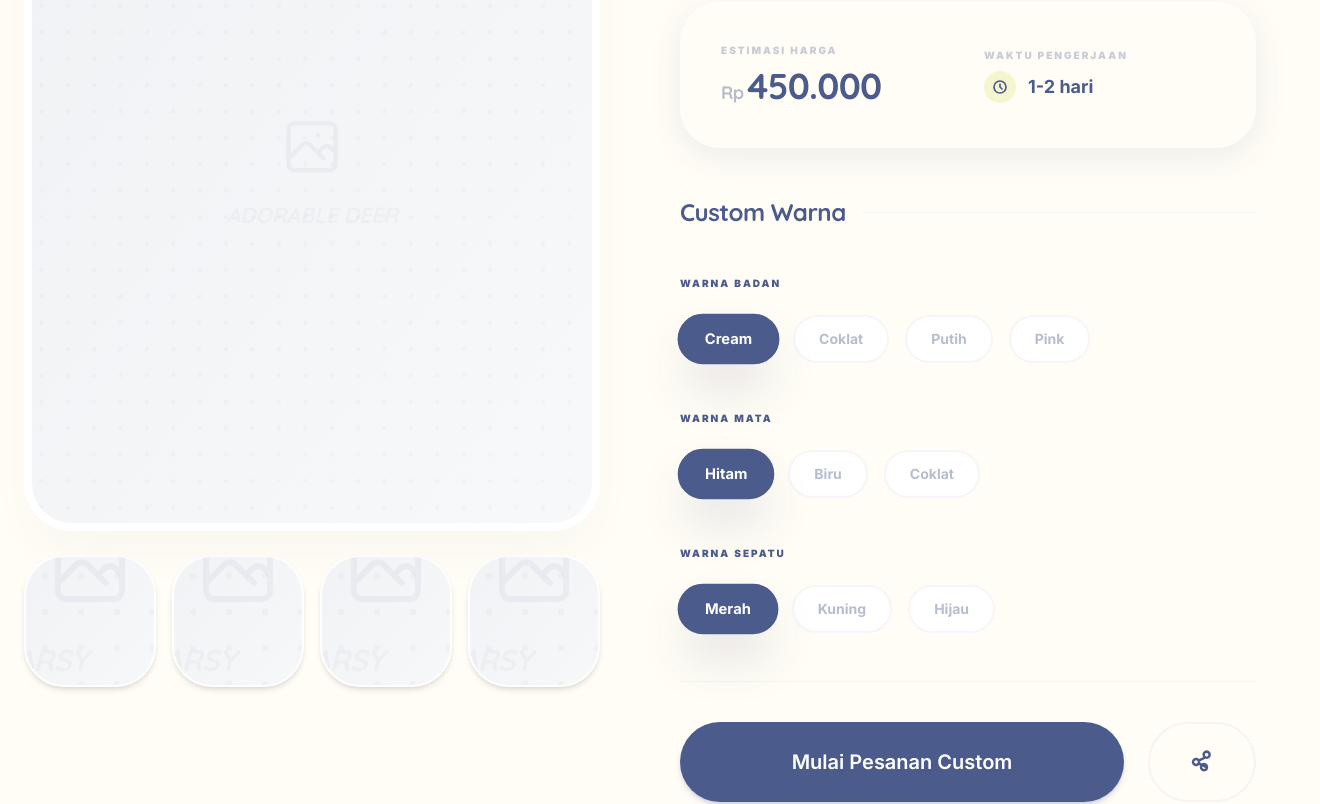
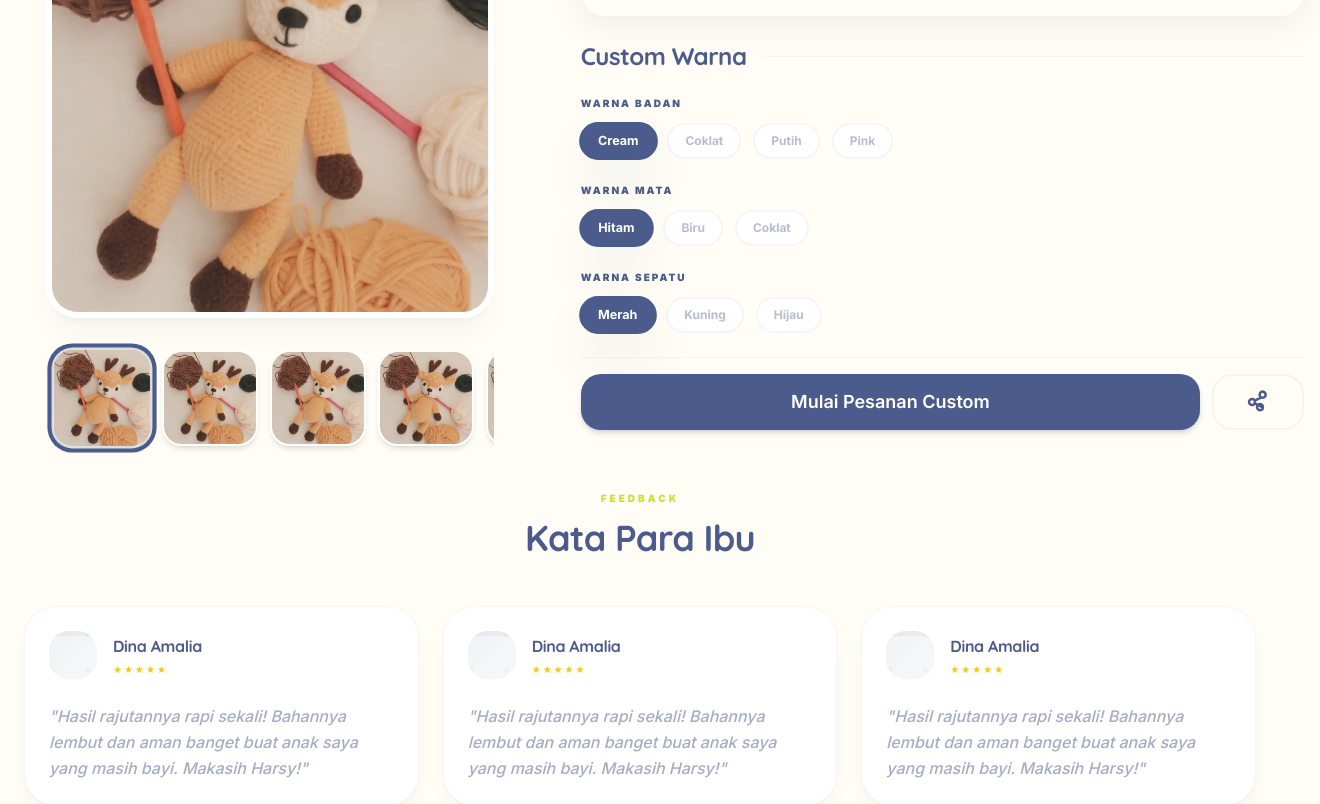
Before and after one commit to seratif-id/harsy-website, a Next.js app: page /products/adorable-deer in a window 1280 px wide. Shown: the part 380-1184 px from the top of the page, 1320 px wide, since content can reach past the window. Built offline with nearby package versions, Linux system fonts and the light colour scheme.

Commit message:
feat: fix layout

```diff
--- a/app/order/page.tsx
+++ b/app/order/page.tsx
@@ -58,7 +58,7 @@ function OrderFormContent() {
 
   return (
     <div className="grid grid-cols-1 lg:grid-cols-2 gap-20 items-start">
-      <div className="bg-white p-10 rounded-[3rem] shadow-2xl shadow-brand-primary/5 border border-brand-primary/5 sticky top-32 group">
+      <div className="bg-white p-10 rounded-[3rem] shadow-2xl shadow-brand-primary/5 border border-brand-primary/5 md:sticky top-32 group">
         <div className="flex items-center gap-3 mb-8">
           <span className="text-brand-secondary font-black tracking-[0.2em] text-[10px] uppercase block">Ringkasan</span>
         </div>
@@ -100,7 +100,7 @@ function OrderFormContent() {
           </p>
           <p className="flex items-center gap-4 font-medium">
             <span className="w-6 h-6 rounded-lg bg-green-500/10 text-green-600 flex items-center justify-center text-xs">✓</span>
-            Pengiriman dari Jakarta Selatan
+            Pengiriman dari Kabupaten Bandung Barat
           </p>
         </div>
       </div>
--- a/app/products/[slug]/page.tsx
+++ b/app/products/[slug]/page.tsx
@@ -5,6 +5,7 @@ import { PRODUCTS } from "@/lib/data";
 import { Button } from "@/components/atoms/Button";
 import { Badge } from "@/components/atoms/Badge";
 import Link from "next/link";
+import Image from "next/image";
 import { notFound } from "next/navigation";
 
 interface PageProps {
@@ -44,8 +45,10 @@ export default function ProductDetailPage({ params }: PageProps) {
     setSelections(prev => ({ ...prev, [part]: option }));
   };
 
+  const [selectedImageIndex, setSelectedImageIndex] = useState(0);
+
   return (
-    <div className="section-padding min-h-screen pt-32 pb-16">
+    <div className="section-padding min-h-screen pt-24 pb-12">
       <div className="container mx-auto px-6">
         <nav className="flex items-center gap-3 text-[10px] font-bold uppercase tracking-[0.2em] text-brand-primary/30 mb-12">
           <Link href="/" className="hover:text-brand-primary transition-colors">Beranda</Link>
@@ -55,31 +58,44 @@ export default function ProductDetailPage({ params }: PageProps) {
           <span className="text-brand-primary italic opacity-60">{product.name}</span>
         </nav>
 
-        <div className="grid grid-cols-1 lg:grid-cols-2 gap-20 items-start">
-          <div className="space-y-6">
-            <div className="aspect-[4/5] bg-brand-muted rounded-[3rem] overflow-hidden relative shadow-2xl shadow-brand-primary/5 border-8 border-white group">
-               <ImagePlaceholder text={product.name} className="scale-110 group-hover:scale-125 transition-transform duration-[2s]" />
-               <div className="absolute top-6 right-6">
+        <div className="grid grid-cols-1 lg:grid-cols-[40%_60%] gap-8 lg:gap-16 items-start lg:h-[calc(100vh-20rem)] lg:min-h-[600px]">
+          <div className="space-y-6 lg:max-w-md mx-auto w-full h-full flex flex-col justify-center">
+            <div className="aspect-[3/4] lg:aspect-auto lg:flex-1 bg-brand-muted rounded-[2rem] overflow-hidden relative shadow-xl shadow-brand-primary/5 border-[6px] border-white group w-full">
+               <Image
+                 src={product.image[selectedImageIndex]}
+                 alt={product.name}
+                 fill
+                 className="object-cover scale-110 group-hover:scale-125 transition-transform duration-[2s]"
+               />
+               <div className="absolute top-6 right-6 z-10">
                  <Badge variant="accent" className="shadow-xl">Favorit Ibu</Badge>
                </div>
             </div>
-            <div className="grid grid-cols-4 gap-4">
-              {[1,2,3,4].map(i => (
-                <div key={i} className="aspect-square bg-brand-muted rounded-2xl cursor-pointer hover:ring-4 ring-brand-secondary/30 transition-all duration-300 overflow-hidden border-2 border-white shadow-md">
-                  <ImagePlaceholder className="scale-150" />
+            <div className="flex-none flex px-2 p-2 gap-3 overflow-x-auto pb-2  [&::-webkit-scrollbar]:h-1.5 [&::-webkit-scrollbar-thumb]:bg-brand-primary/10 [&::-webkit-scrollbar-thumb]:rounded-full [&::-webkit-scrollbar-track]:bg-transparent hover:[&::-webkit-scrollbar-thumb]:bg-brand-primary/30 transition-colors">
+              {product.image.map((img, index) => (
+                <div
+                  key={index}
+                  onClick={() => setSelectedImageIndex(index)}
+                  className={`aspect-square flex-none w-[calc(25%-0.75rem)] rounded-xl cursor-pointer transition-all duration-300 overflow-hidden border-2 shadow-md relative snap-start  ${
+                    selectedImageIndex === index
+                      ? "ring-4 ring-brand-primary border-brand-primary/20 scale-105"
+                      : "border-white hover:ring-4 ring-brand-secondary/30"
+                  }`}
+                >
+                  <Image src={product.image[index]} alt={`${product.name} ${index + 1}`} fill className="object-cover" />
                 </div>
               ))}
             </div>
           </div>
 
-          <div className="flex flex-col">
-            <div className="flex items-center gap-3 mb-6">
+          <div className="flex flex-col h-full pr-4 [&::-webkit-scrollbar]:w-1.5 [&::-webkit-scrollbar-thumb]:bg-brand-primary/10 [&::-webkit-scrollbar-thumb]:rounded-full [&::-webkit-scrollbar-track]:bg-transparent hover:[&::-webkit-scrollbar-thumb]:bg-brand-primary/30 transition-colors">
+            <div className="flex items-center gap-3 mb-2">
               <span className="text-brand-secondary font-black tracking-[0.2em] text-[10px] uppercase block">Product Detail</span>
             </div>
 
-            <h1 className="font-display text-5xl md:text-7xl font-black text-brand-primary mb-4 leading-none tracking-tighter">{product.name}</h1>
+            <h1 className="font-display text-3xl md:text-5xl font-black text-brand-primary mb-2 leading-none tracking-tighter">{product.name}</h1>
 
-            <div className="flex items-center gap-4 mb-10">
+            <div className="flex items-center gap-3 mb-4">
               <div className="flex items-center gap-1.5 px-3 py-1 bg-yellow-400/10 rounded-full">
                 <span className="text-yellow-400 text-xs">★★★★★</span>
                 <span className="font-black text-brand-primary text-xs">{product.rating}</span>
@@ -88,41 +104,41 @@ export default function ProductDetailPage({ params }: PageProps) {
               <span className="text-brand-primary/40 text-xs font-bold uppercase tracking-widest">{product.sold} Terjual</span>
             </div>
 
-            <div className="glass p-10 rounded-[2.5rem] mb-12 border-none ring-1 ring-brand-primary/5 shadow-xl">
-              <div className="grid grid-cols-1 sm:grid-cols-2 gap-8">
+            <div className="glass p-4 rounded-[1.5rem] mb-6 border-none ring-1 ring-brand-primary/5 shadow-md">
+              <div className="grid grid-cols-1 sm:grid-cols-2 gap-4">
                 <div>
-                  <p className="text-[10px] text-brand-primary/30 uppercase font-black tracking-[0.2em] mb-2">Estimasi Harga</p>
-                  <p className="text-4xl font-display font-black text-brand-primary tracking-tight">
+                  <p className="text-[10px] text-brand-primary/30 uppercase font-black tracking-[0.2em] mb-1">Estimasi Harga</p>
+                  <p className="text-2xl font-display font-black text-brand-primary tracking-tight">
                     <span className="text-lg mr-1 opacity-40">Rp</span>{product.price.toLocaleString("id-ID")}
                   </p>
                 </div>
                 <div className="flex flex-col justify-center">
-                  <p className="text-[10px] text-brand-primary/30 uppercase font-black tracking-[0.2em] mb-2">Waktu Pengerjaan</p>
-                  <div className="flex items-center gap-3">
-                    <div className="w-8 h-8 rounded-xl bg-brand-secondary/20 flex items-center justify-center">
-                      <svg className="w-4 h-4 text-brand-primary" fill="none" stroke="currentColor" viewBox="0 0 24 24"><path strokeLinecap="round" strokeLinejoin="round" strokeWidth="2.5" d="M12 8v4l3 3m6-3a9 9 0 11-18 0 9 9 0 0118 0z"></path></svg>
+                  <p className="text-[10px] text-brand-primary/30 uppercase font-black tracking-[0.2em] mb-1">Waktu Pengerjaan</p>
+                  <div className="flex items-center gap-2">
+                    <div className="w-6 h-6 rounded-lg bg-brand-secondary/20 flex items-center justify-center">
+                      <svg className="w-3 h-3 text-brand-primary" fill="none" stroke="currentColor" viewBox="0 0 24 24"><path strokeLinecap="round" strokeLinejoin="round" strokeWidth="2.5" d="M12 8v4l3 3m6-3a9 9 0 11-18 0 9 9 0 0118 0z"></path></svg>
                     </div>
-                    <p className="text-lg font-bold text-brand-primary">{product.estimatedTime}</p>
+                    <p className="text-base font-bold text-brand-primary">{product.estimatedTime}</p>
                   </div>
                 </div>
               </div>
             </div>
 
-            <div className="space-y-12 mb-12">
+            <div className="space-y-6 mb-6">
               <div className="flex items-center gap-4">
                 <h3 className="font-display text-2xl font-black text-brand-primary tracking-tight">Custom Warna</h3>
                 <div className="h-[1px] flex-grow bg-brand-primary/5" />
               </div>
 
               {customizationParts.map((part) => (
-                <div key={part.name} className="space-y-6">
+                <div key={part.name} className="space-y-3">
                   <p className="text-[10px] font-black text-brand-primary uppercase tracking-[0.2em]">{part.name}</p>
-                  <div className="flex flex-wrap gap-4">
+                  <div className="flex flex-wrap gap-3">
                     {part.options.map((option) => (
                       <button
                         key={option}
                         onClick={() => handleSelection(part.name, option)}
-                        className={`px-6 py-3 rounded-2xl text-sm font-bold transition-all duration-500 border-2 ${
+                        className={`px-4 py-2 rounded-xl text-xs font-bold transition-all duration-500 border-2 ${
                           selections[part.name] === option
                             ? "bg-brand-primary text-white border-brand-primary shadow-2xl shadow-brand-primary/30 scale-105"
                             : "bg-white border-brand-primary/5 text-brand-primary/40 hover:border-brand-primary/10"
@@ -136,30 +152,30 @@ export default function ProductDetailPage({ params }: PageProps) {
               ))}
             </div>
 
-            <div className="flex flex-col sm:flex-row gap-6 pt-10 border-t border-brand-primary/5">
+            <div className="flex flex-col sm:flex-row gap-3 pt-4 border-t border-brand-primary/5 mt-auto pb-6">
               <Link href={`/order?slug=${product.slug}&${new URLSearchParams(selections).toString()}`} className="flex-grow">
-                <Button size="lg" className="w-full h-20 text-xl font-black shadow-2xl shadow-brand-primary/20">
+                <Button size="lg" className="w-full h-14 text-base font-black shadow-lg shadow-brand-primary/20 rounded-xl">
                   Mulai Pesanan Custom
                 </Button>
               </Link>
-              <Button variant="ghost" size="lg" className="h-20 px-10 border-2 border-brand-primary/5 hover:border-brand-primary/10">
+              <Button variant="ghost" size="lg" className="h-14 px-6 border-2 border-brand-primary/5 hover:border-brand-primary/10 rounded-xl">
                 <svg className="w-6 h-6" fill="none" stroke="currentColor" viewBox="0 0 24 24"><path strokeLinecap="round" strokeLinejoin="round" strokeWidth="2.5" d="M8.684 13.342C8.886 12.938 9 12.482 9 12c0-.482-.114-.938-.316-1.342m0 2.684a3 3 0 110-2.684m0 2.684l6.632 3.316m-6.632-6l6.632-3.316m0 0a3 3 0 100-5.368 3 3 0 000 5.368zm0 7.105a3 3 0 100 5.368 3 3 0 000-5.368z"></path></svg>
               </Button>
             </div>
           </div>
         </div>
 
-        <div className="mt-32">
-          <div className="flex flex-col items-center text-center mb-20">
-            <span className="text-brand-secondary font-black tracking-[0.3em] text-[10px] uppercase mb-4">Feedback</span>
-            <h3 className="font-display text-4xl md:text-5xl font-black text-brand-primary tracking-tighter">Kata Para Ibu</h3>
+        <div className="mt-20">
+          <div className="flex flex-col items-center text-center mb-12">
+            <span className="text-brand-secondary font-black tracking-[0.3em] text-[10px] uppercase mb-3">Feedback</span>
+            <h3 className="font-display text-3xl md:text-4xl font-black text-brand-primary tracking-tighter">Kata Para Ibu</h3>
           </div>
 
-          <div className="grid grid-cols-1 md:grid-cols-3 gap-10">
+          <div className="grid grid-cols-1 md:grid-cols-3 gap-6">
             {[1,2,3].map(i => (
-              <div key={i} className="bg-white p-10 rounded-[3rem] shadow-xl shadow-brand-primary/5 border border-brand-primary/5 group hover:-translate-y-2 transition-all duration-500">
-                <div className="flex items-center gap-5 mb-8">
-                  <div className="w-14 h-14 bg-brand-muted rounded-2xl flex items-center justify-center shadow-inner overflow-hidden">
+              <div key={i} className="bg-white p-6 rounded-[2rem] shadow-lg shadow-brand-primary/5 border border-brand-primary/5 group hover:-translate-y-2 transition-all duration-500">
+                <div className="flex items-center gap-4 mb-6">
+                  <div className="w-12 h-12 bg-brand-muted rounded-xl flex items-center justify-center shadow-inner overflow-hidden">
                     <ImagePlaceholder className="scale-150" />
                   </div>
                   <div>
--- a/components/molecules/ProductCard.tsx
+++ b/components/molecules/ProductCard.tsx
@@ -19,7 +19,7 @@ export const ProductCard: React.FC<ProductCardProps> = ({ product }) => {
           <div className="absolute top-4 right-4 z-10">
             <Badge variant="accent" className="shadow-md backdrop-blur-sm bg-brand-accent/80">Baru</Badge>
           </div>
-          <Image src={product.image} alt={product.name} fill className="object-contain" />
+          <Image src={product.image[0]} alt={product.name} fill className="object-contain" />
           <div className="absolute inset-0 bg-brand-primary/0 group-hover:bg-brand-primary/5 transition-colors duration-700" />
         </div>
 
--- a/components/organisms/Landing/AboutSection.tsx
+++ b/components/organisms/Landing/AboutSection.tsx
@@ -18,7 +18,7 @@ export const AboutSection: React.FC = () => {
               </div>
             </div>
             {/* Stats Badge */}
-            <div className="absolute md:-bottom-4 -right-4 -top-20 bg-white opacity-85 p-8 rounded-3xl shadow-2xl max-w-[240px] border-none ring-1 ring-brand-primary/5">
+            <div className="absolute md:-bottom-20 -right-4 -top-20 md:top-75 bg-white opacity-85 p-8 rounded-3xl shadow-2xl max-w-[240px] border-none ring-1 ring-brand-primary/5">
               <p className="font-display text-4xl font-black italic mb-2 text-brand-primary">1+ Tahun</p>
               <p className="text-brand-primary/50 text-xs font-bold uppercase tracking-wider leading-relaxed">
                 Menemani momen berharga anak-anak dengan rajutan tangan berkualitas.
--- a/components/organisms/Landing/HowToOrder.tsx
+++ b/components/organisms/Landing/HowToOrder.tsx
@@ -51,7 +51,7 @@ export const HowToOrder: React.FC = () => {
               )}
 
               <div className="flex flex-col items-center lg:items-start">
-                <div className="w-24 h-24 bg-brand-secondary rounded-3xl flex items-center justify-center text-brand-primary font-display text-3xl font-black mb-8 group-hover:rotate-12 group-hover:scale-110 transition-all duration-500 shadow-xl shadow-brand-secondary/20">
+                <div className="w-24 h-24 bg-brand-secondary rounded-xl flex items-center justify-center text-brand-primary font-display text-3xl font-black mb-8 group-hover:rotate-12 group-hover:scale-110 transition-all duration-500 shadow-xl shadow-brand-secondary/20">
                   {step.number}
                 </div>
                 <h4 className="font-display text-2xl font-bold mb-4 text-center lg:text-left">{step.title}</h4>
--- a/lib/data.ts
+++ b/lib/data.ts
@@ -30,7 +30,13 @@ export const PRODUCTS: Product[] = [
     name: "Bag Charm BTS Jongkook",
     slug: "bag-charm-bts-jongkook",
     price: 285000,
-    image: "/sampleImage/imgAcc1.png",
+    image: [
+      "/sampleImage/imgAcc1.png",
+      "/sampleImage/imgAcc1.png",
+      "/sampleImage/imgAcc1.png",
+      "/sampleImage/imgAcc1.png",
+      "/sampleImage/imgAcc1.png",
+    ],
     category: "aksesoris",
     rating: 4.9,
     sold: 24,
@@ -42,7 +48,13 @@ export const PRODUCTS: Product[] = [
     name: "Sling Bag Pastel",
     slug: "sling-bag-pastel",
     price: 325000,
-    image: "/sampleImage/catBag.png",
+    image: [
+      "/sampleImage/catBag.png",
+      "/sampleImage/catBag.png",
+      "/sampleImage/catBag.png",
+      "/sampleImage/catBag.png",
+      "/sampleImage/catBag.png",
+    ],
     category: "tas",
     rating: 4.8,
     sold: 15,
@@ -54,7 +66,14 @@ export const PRODUCTS: Product[] = [
     name: "Adorable Deer",
     slug: "adorable-deer",
     price: 450000,
-    image: "/sampleImage/imgDoll1.png",
+    image: [
+      "/sampleImage/imgDoll1.png",
+      "/sampleImage/imgDoll1.png",
+      "/sampleImage/imgDoll1.png",
+      "/sampleImage/imgDoll1.png",
+      "/sampleImage/imgDoll1.png",
+
+    ],
     category: "boneka",
     rating: 5.0,
     sold: 52,
@@ -66,7 +85,13 @@ export const PRODUCTS: Product[] = [
     name: "Milky Brown Bunny",
     slug: "milky-brown-bunny",
     price: 15000,
-    image: "/sampleImage/imgDoll2.png",
+    image: [
+      "/sampleImage/imgDoll2.png",
+      "/sampleImage/imgDoll2.png",
+      "/sampleImage/imgDoll2.png",
+      "/sampleImage/imgDoll2.png",
+      "/sampleImage/imgDoll2.png",
+    ],
     category: "boneka",
     rating: 5.0,
     sold: 52,
--- a/lib/types.ts
+++ b/lib/types.ts
@@ -3,7 +3,7 @@ export interface Product {
   name: string;
   slug: string;
   price: number;
-  image: string;
+  image: string[];
   category: "boneka" | "tas" | "aksesoris";
   rating: number;
   sold: number;
```
